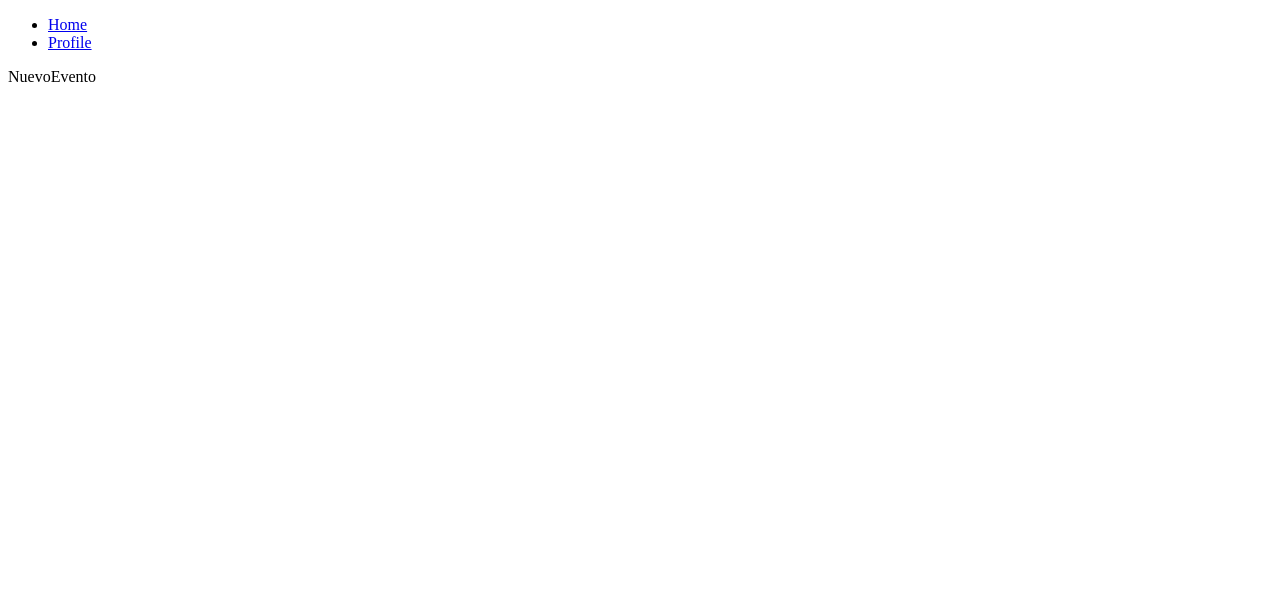
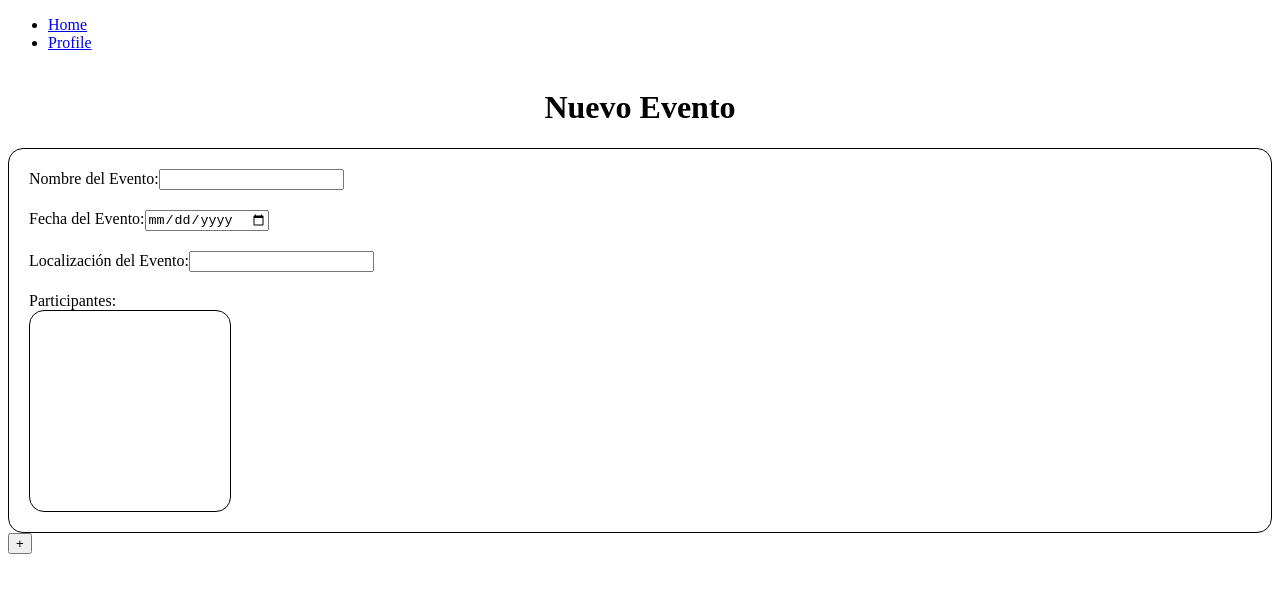
Before and after one commit to MAONESA/FrontMenu, a React (Vite) app: page /NuevoEvento in a window 1280 px wide. Shown: the top 592 px of the page. Built offline with nearby package versions, Linux system fonts and the light colour scheme.

Commit message:
creacion de html de nuevo evento y sus styled components

```diff
--- a/package.json
+++ b/package.json
@@ -13,7 +13,8 @@
     "axios": "^1.7.2",
     "react": "^18.2.0",
     "react-dom": "^18.2.0",
-    "react-router-dom": "^6.23.1"
+    "react-router-dom": "^6.23.1",
+    "styled-components": "^6.1.11"
   },
   "devDependencies": {
     "@types/react": "^18.2.66",
--- a/src/app/Router.jsx
+++ b/src/app/Router.jsx
@@ -5,12 +5,13 @@ import Profile from "../pages/Profile/Profile";
 import NuevoEvento from "../pages/NuevoEvento/NuevoEvento";
 import InvitarPersonas from "../pages/InvitarPersonas/InvitarPersonas";
 import ListaEventos from "../pages/ListaEventos/ListaEventos";
+import Borrar from "../pages/NuevoEvento/NuevoEvento";
 
 const Router = () => (
   <BrowserRouter>
     <Routes>
       <Route element={<Layout />}>
-        <Route index element={<Home />} />
+        <Route index element={<Borrar />} />
         <Route path="/profile/" element={<Profile />} />
         <Route path="/NuevoEvento/" element={<NuevoEvento />} />
         <Route path="/InvitarPersonas/" element={<InvitarPersonas />} />
--- a/src/pages/NuevoEvento/NuevoEvento.jsx
+++ b/src/pages/NuevoEvento/NuevoEvento.jsx
@@ -1,4 +1,31 @@
+import { Box, Formulario, Titulo } from "./NuevoEvento.styles";
+
 const NuevoEvento = () => {
-  return <div>NuevoEvento</div>;
+
+  return <div>
+    <Titulo>
+  <h1>Nuevo Evento</h1>
+  </Titulo>
+  <Formulario>
+    <Box>
+  <label htmlFor="nameEvent">Nombre del Evento:</label>
+  <input type="text" id="nameEvent"/>
+  </Box>
+  <Box>
+  <label htmlFor="dateEvent">Fecha del Evento:</label>
+  <input type="date" id="dateEvent"/>
+  </Box>
+  <Box>
+  <label htmlFor="locationEvent">Localización del Evento:</label>
+  <input type="text" id="locationEvent"/>
+  </Box>
+  <Box>
+  <label htmlFor="usersEvent">Participantes:</label>
+  <div id="usersEvent" className="participantes">
+  </div>
+  </Box>
+  </Formulario>
+  <button>+</button>
+</div>
 };
 export default NuevoEvento;
--- a/src/pages/NuevoEvento/NuevoEvento.styles.js
+++ b/src/pages/NuevoEvento/NuevoEvento.styles.js
@@ -1,6 +1,26 @@
-// import styled from 'styled-components';
+import styled from 'styled-components';
 
-// export const Test = styled.div`
-//  display: flex;
-// `;
-//
+export const Titulo = styled.div`
+ display: flex;
+ flex-direction: column;
+ align-items: center;
+`;
+
+export const Formulario = styled.div`
+ display: flex;
+ flex-direction: column;
+ align-items: baseline;
+ border: 1px solid black;
+ border-radius: 15px;
+ padding: 10px;
+`
+
+export const Box = styled.div`
+    margin: 10px;
+    .participantes{
+        border: 1px solid black;
+        border-radius: 15px;
+        width: 200px;
+        height: 200px;
+    }
+`
```
Also changed, not shown: 1 other file (tests, documents, lock files or other folders).
